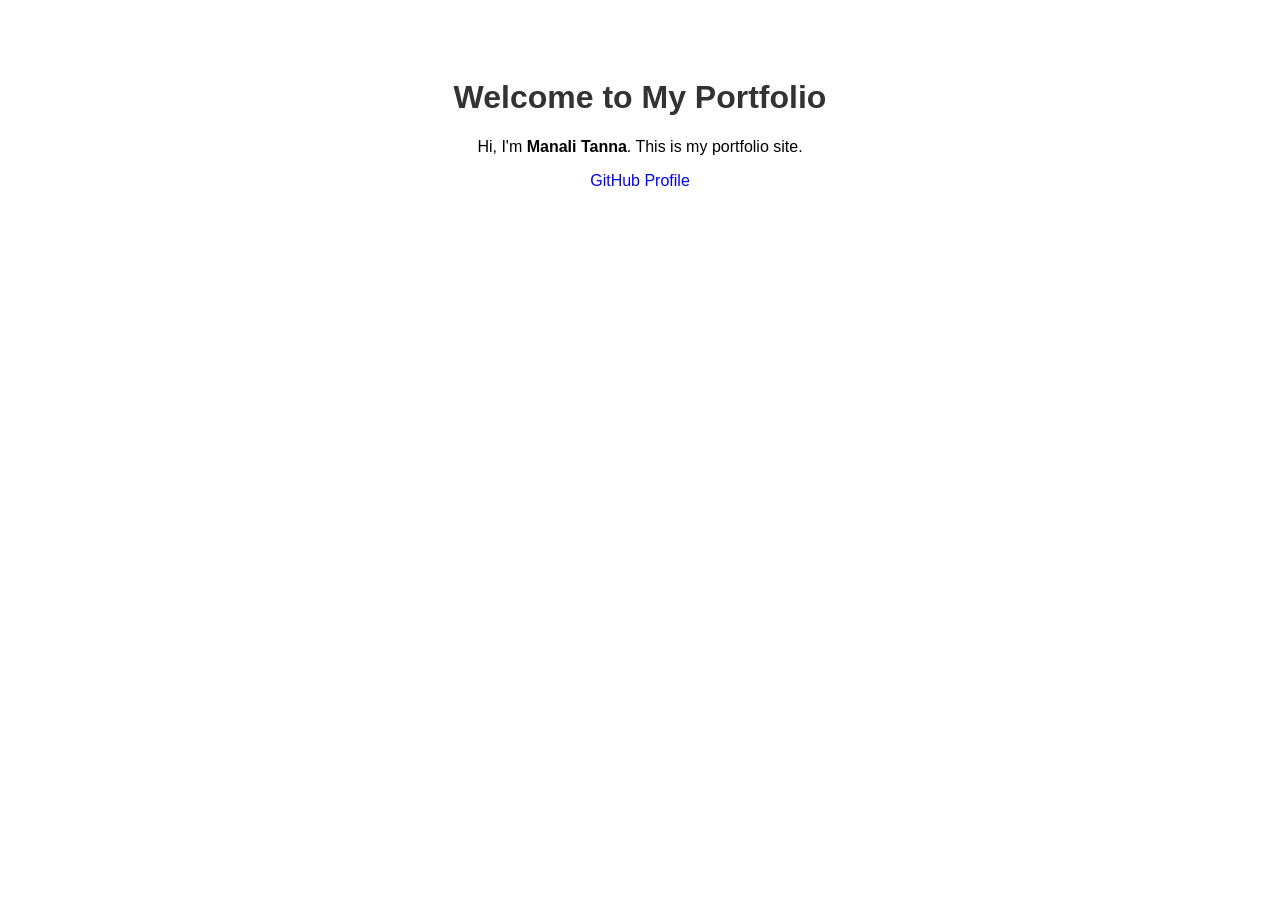
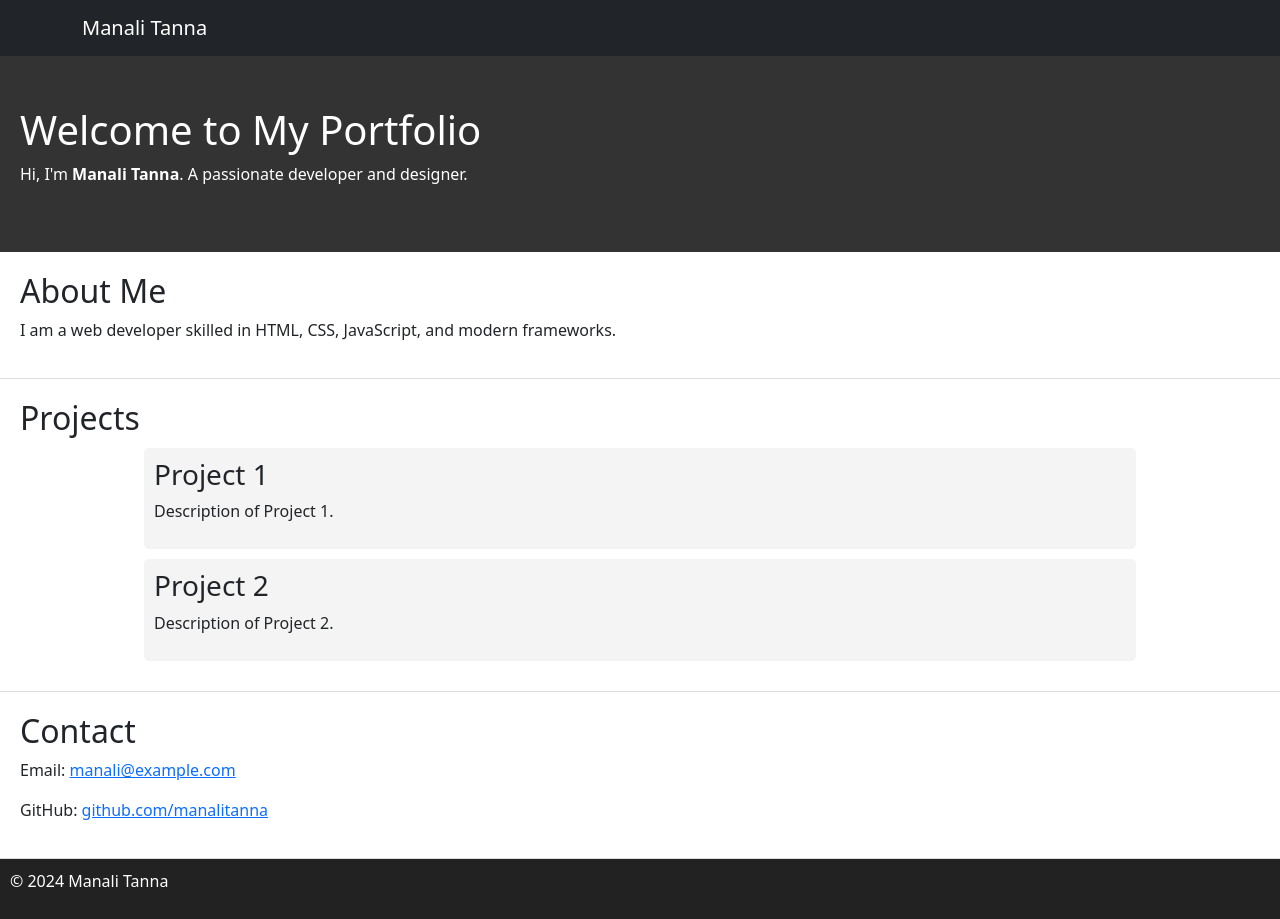
Before and after one commit to ManaliTanna/ManaliTanna.github.io, a plain HTML site: page index.html in a window 1280 px wide. Before the commit the page ends 800 px from the top, so only its background shows below. Drawn offline with nearby package versions, Linux system fonts and the light colour scheme.

Commit message:
added basic page

```diff
--- a/index.html
+++ b/index.html
@@ -4,15 +4,54 @@
     <meta charset="UTF-8">
     <meta name="viewport" content="width=device-width, initial-scale=1.0">
     <title>Manali Tanna | Portfolio</title>
-    <style>
-        body { font-family: Arial, sans-serif; text-align: center; padding: 50px; }
-        h1 { color: #333; }
-        a { text-decoration: none; color: blue; }
-    </style>
+    <link rel="stylesheet" href="style.css"> <!-- Linking external CSS -->
+    <link rel="stylesheet" href="https://cdn.jsdelivr.net/npm/bootstrap@5.3.0/dist/css/bootstrap.min.css">
 </head>
 <body>
-    <h1>Welcome to My Portfolio</h1>
-    <p>Hi, I'm <strong>Manali Tanna</strong>. This is my portfolio site.</p>
-    <p><a href="https://github.com/manalitanna">GitHub Profile</a></p>
+
+    <nav class="navbar navbar-dark bg-dark">
+        <div class="container">
+            <a class="navbar-brand" href="#">Manali Tanna</a>
+        </div>
+    </nav>
+
+    <header class="hero">
+        <h1>Welcome to My Portfolio</h1>
+        <p>Hi, I'm <strong>Manali Tanna</strong>. A passionate developer and designer.</p>
+    </header>
+
+    <section id="about">
+        <h2>About Me</h2>
+        <p>I am a web developer skilled in HTML, CSS, JavaScript, and modern frameworks.</p>
+    </section>
+
+    <section id="projects">
+        <h2>Projects</h2>
+        <div class="project">
+            <h3>Project 1</h3>
+            <p>Description of Project 1.</p>
+        </div>
+        <div class="project">
+            <h3>Project 2</h3>
+            <p>Description of Project 2.</p>
+        </div>
+    </section>
+
+    <section id="contact">
+        <h2>Contact</h2>
+        <p>Email: <a href="mailto:manali@example.com">manali@example.com</a></p>
+        <p>GitHub: <a href="https://github.com/manalitanna" target="_blank">github.com/manalitanna</a></p>
+    </section>
+
+    <footer>
+        <p>&copy; 2024 Manali Tanna</p>
+    </footer>
+
+    <script>
+        document.addEventListener("DOMContentLoaded", function () {
+            alert("Welcome to my portfolio!");
+        });
+    </script>
+
 </body>
 </html>
--- /dev/null
+++ b/style.css
@@ -0,0 +1,35 @@
+body {
+    font-family: Arial, sans-serif;
+    text-align: center;
+    margin: 0;
+    padding: 0;
+}
+
+.hero {
+    background-color: #333;
+    color: white;
+    padding: 50px 20px;
+}
+
+h1, h2 {
+    color: #333;
+}
+
+section {
+    padding: 20px;
+    border-bottom: 1px solid #ddd;
+}
+
+.project {
+    background: #f4f4f4;
+    padding: 10px;
+    margin: 10px auto;
+    width: 80%;
+    border-radius: 5px;
+}
+
+footer {
+    background: #222;
+    color: white;
+    padding: 10px;
+}
```
